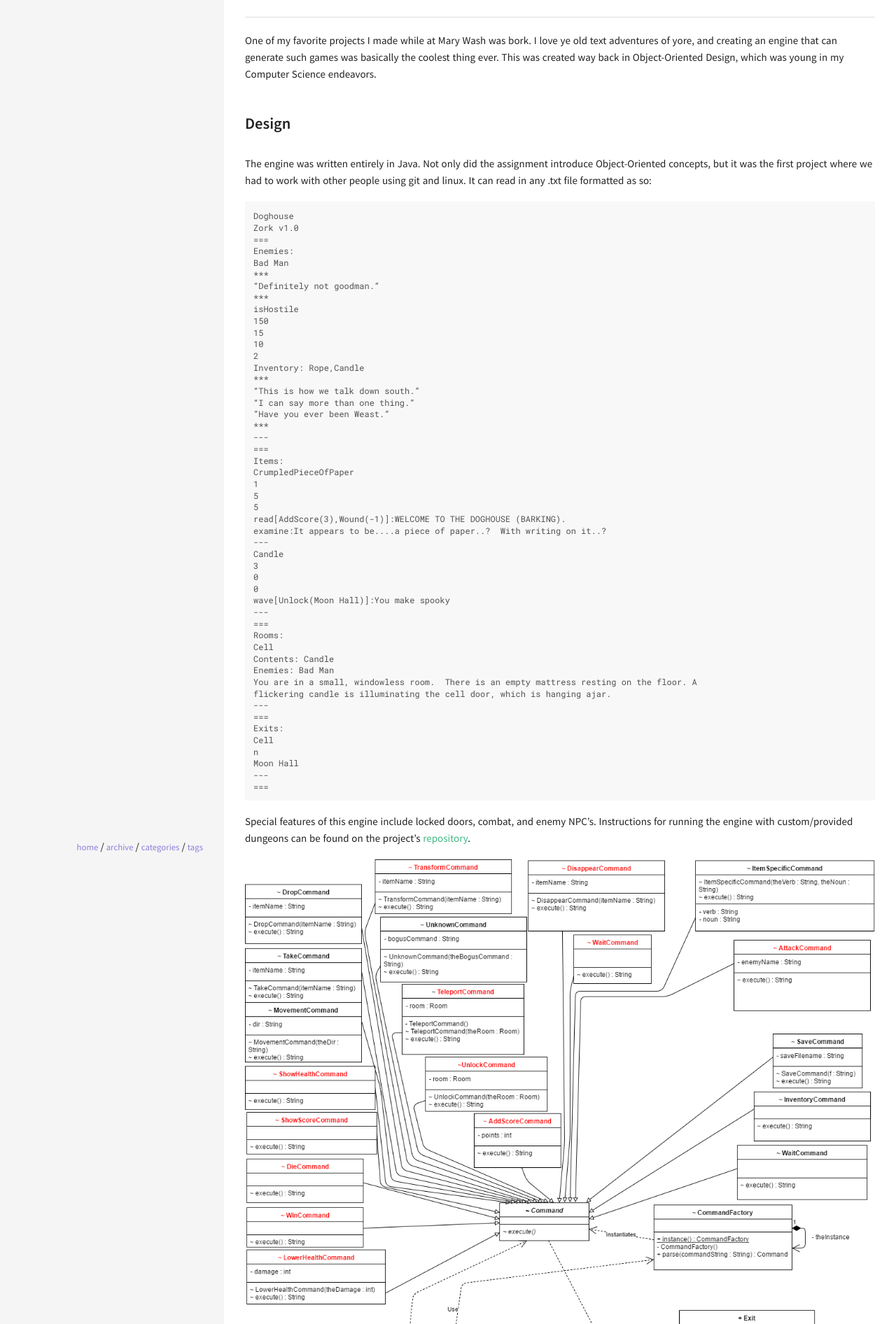
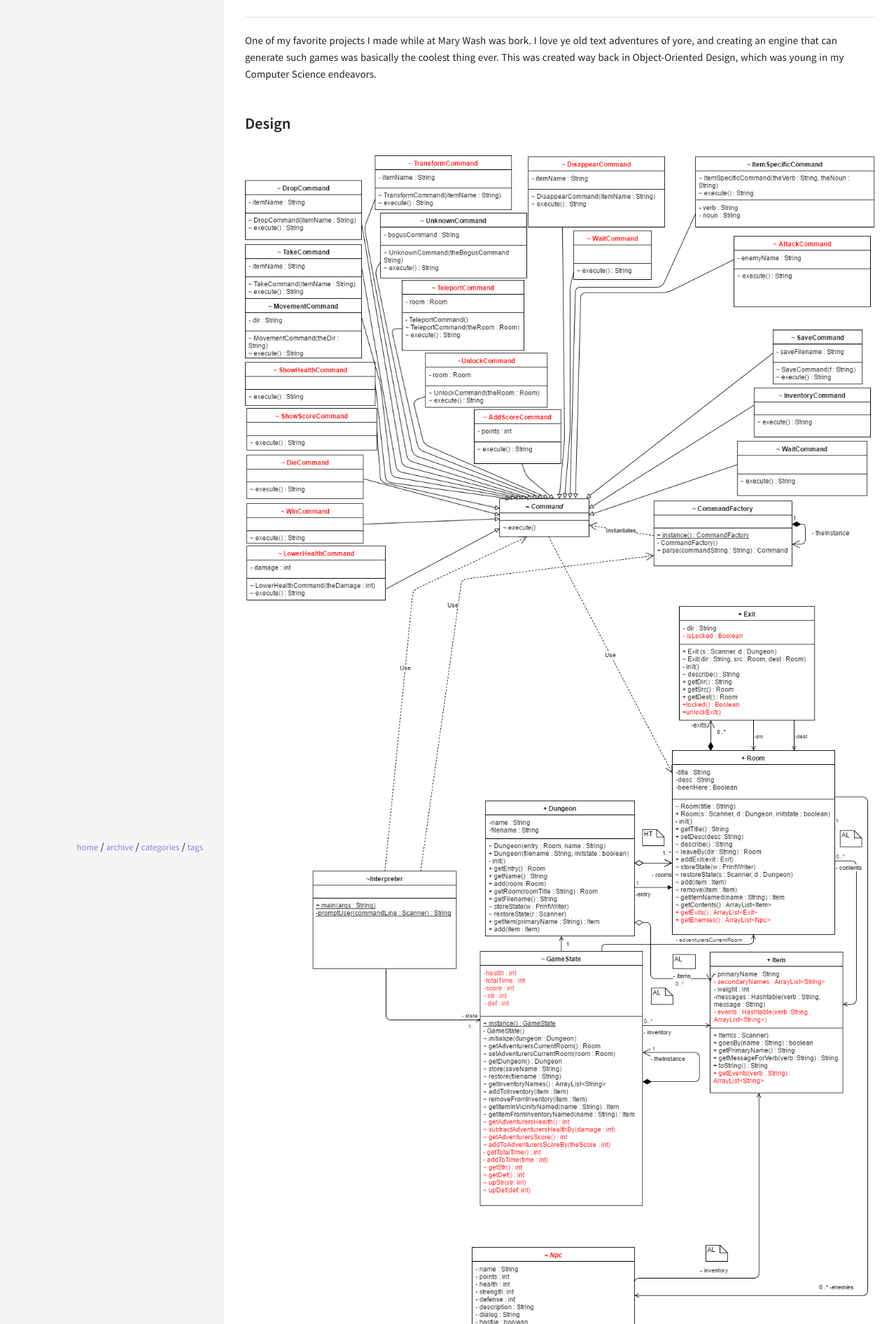
Before and after one commit to acarlyle/acarlyle.github.io, a Jekyll site: the page built from _posts/2017-04-27-enter-bork.md, in a window 1280 px wide. Shown: the part 885-2777 px from the top of the page at 70% size. Built offline with Jekyll 4.4.1, drawn with Linux system fonts in a browser that asks for light colours.

Commit message:
Updated 2017-04-27-enter-bork.md

```diff
--- a/_posts/2017-04-27-enter-bork.md
+++ b/_posts/2017-04-27-enter-bork.md
@@ -12,6 +12,8 @@ categories: UMW
 One of my favorite projects I made while at Mary Wash was bork.  I love ye old text adventures of yore, and creating an engine that can generate such games was basically the coolest thing ever.  This was created way back in Object-Oriented Design, which was young in my Computer Science endeavors.
 
 ### Design
+
+![zorkclassdiagram.png]({{site.baseurl}}/img/zorkclassdiagram.png)
 
 The engine was written entirely in Java.  Not only did the assignment introduce Object-Oriented concepts, but it was the first project where we had to work with other people using git and linux.  It can read in any .txt file formatted as so:
 
@@ -68,7 +70,3 @@ The engine was written entirely in Java.  Not only did the assignment introduce
 
 
 Special features of this engine include locked doors, combat, and enemy NPC's.  Instructions for running the engine with custom/provided dungeons can be found on the project's [repository](https://github.com/acarlyle/bork).
-
-
-
-![zorkclassdiagram.png]({{site.baseurl}}/img/zorkclassdiagram.png)
```
